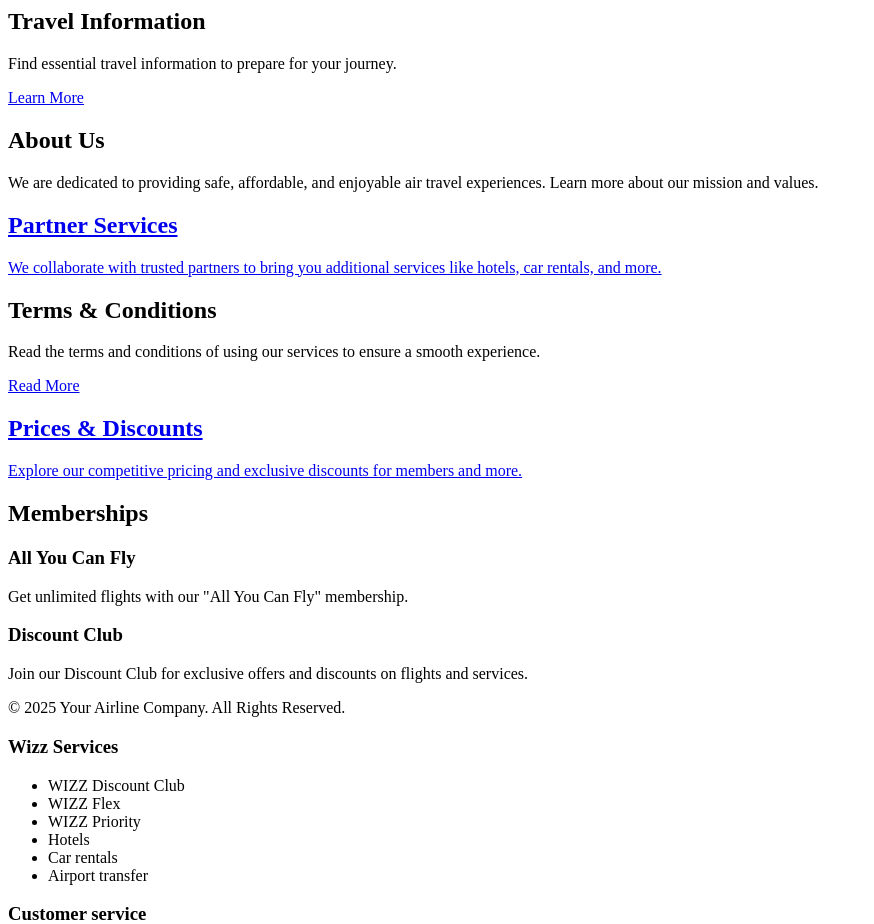
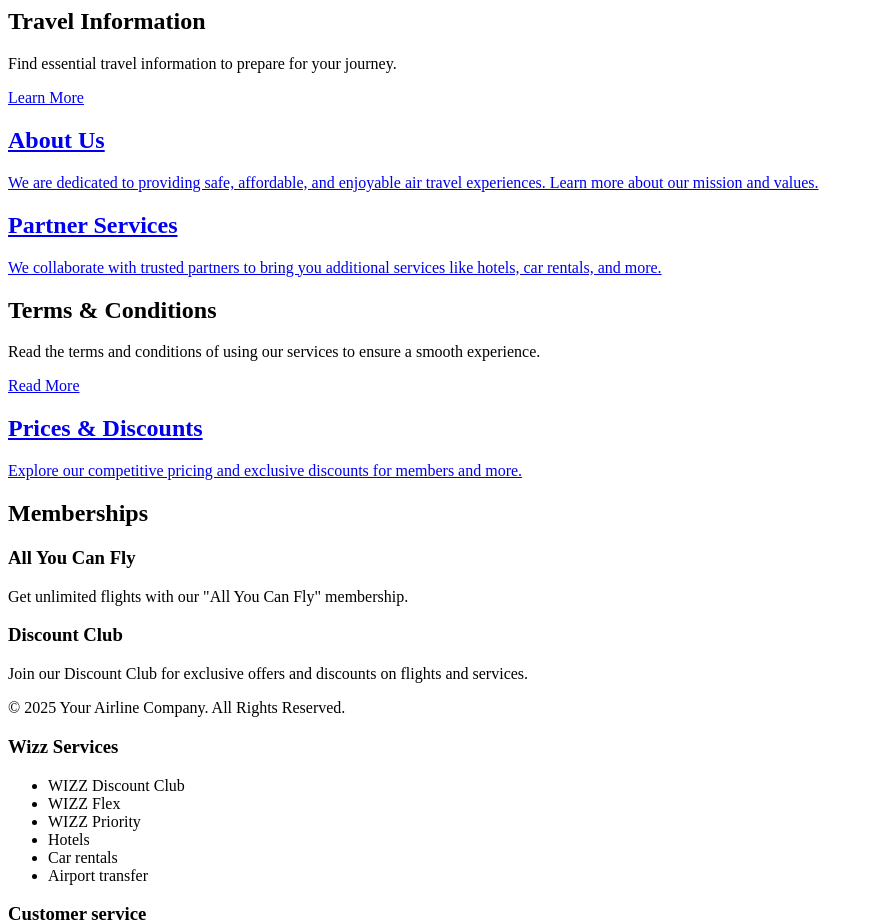
Before and after one commit to elsaferati/Lab2-Part2, a React (Create React App) app in the folder travelagency/frontend/: page /services in a window 1280 px wide. Shown: the part 920-1844 px from the top of the page, without its empty margins (0-874 px from the left). Built offline with nearby package versions, Linux system fonts and the light colour scheme.

Commit message:
Update Services.jsx

```diff
--- a/travelagency/frontend/src/pages/Services.jsx
+++ b/travelagency/frontend/src/pages/Services.jsx
@@ -1,5 +1,6 @@
 import React from 'react';
 import { Link } from 'react-router-dom';
+
 
 
 const ServicesPage = () => {
@@ -55,10 +56,15 @@ const ServicesPage = () => {
       </div>
 
       {/* About Us Section */}
-      <div className="bg-white p-6 rounded-lg shadow-md mt-10 max-w-4xl mx-auto">
-        <h2 className="text-2xl font-semibold text-gray-800 mb-6">About Us</h2>
-        <p className="text-gray-600 mt-2">We are dedicated to providing safe, affordable, and enjoyable air travel experiences. Learn more about our mission and values.</p>
-      </div>
+      <Link to="/about-us">
+  <div className="bg-white p-6 rounded-lg shadow-md mt-10 max-w-4xl mx-auto hover:bg-gray-100 transition duration-300 cursor-pointer">
+    <h2 className="text-2xl font-semibold text-gray-800 mb-6">About Us</h2>
+    <p className="text-gray-600 mt-2">
+      We are dedicated to providing safe, affordable, and enjoyable air travel experiences. Learn more about our mission and values.
+    </p>
+  </div>
+</Link>
+
 
       {/* Partner Services Section */}
       <Link to="/services/partners">
```
